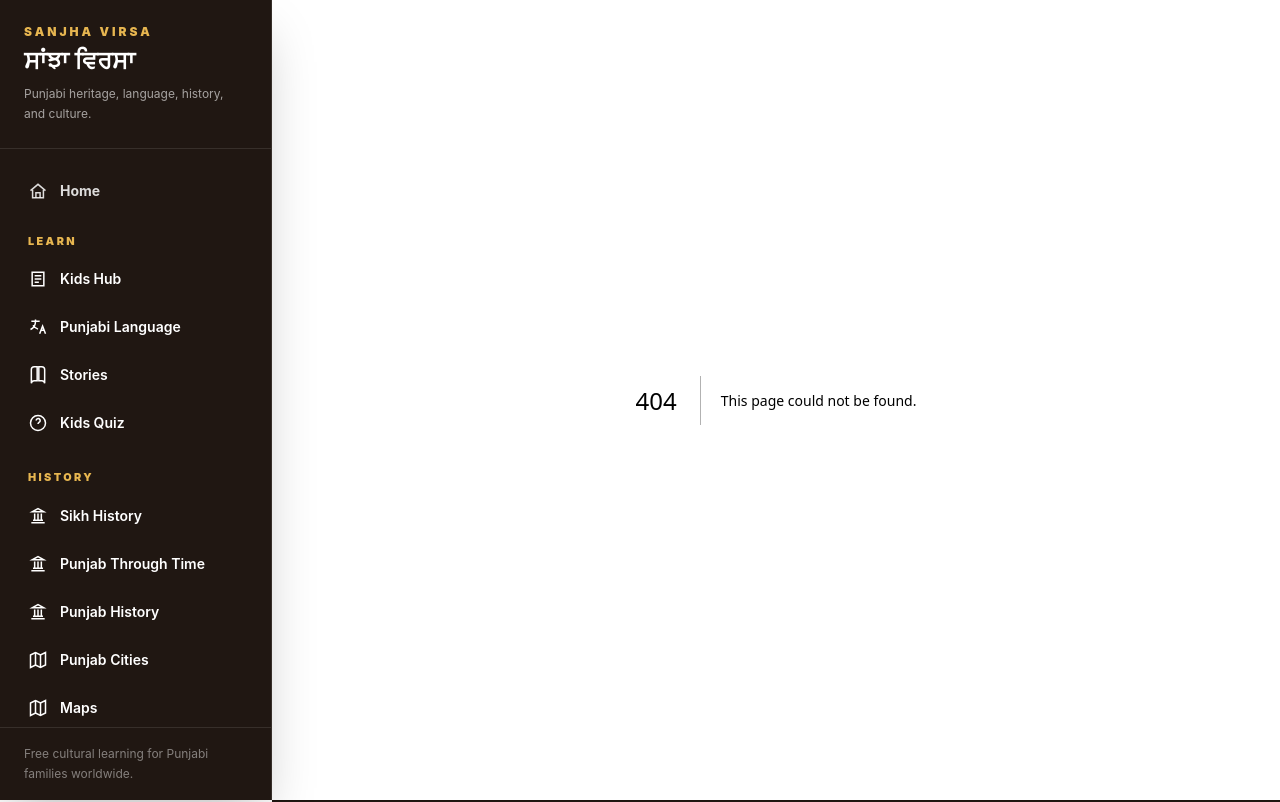
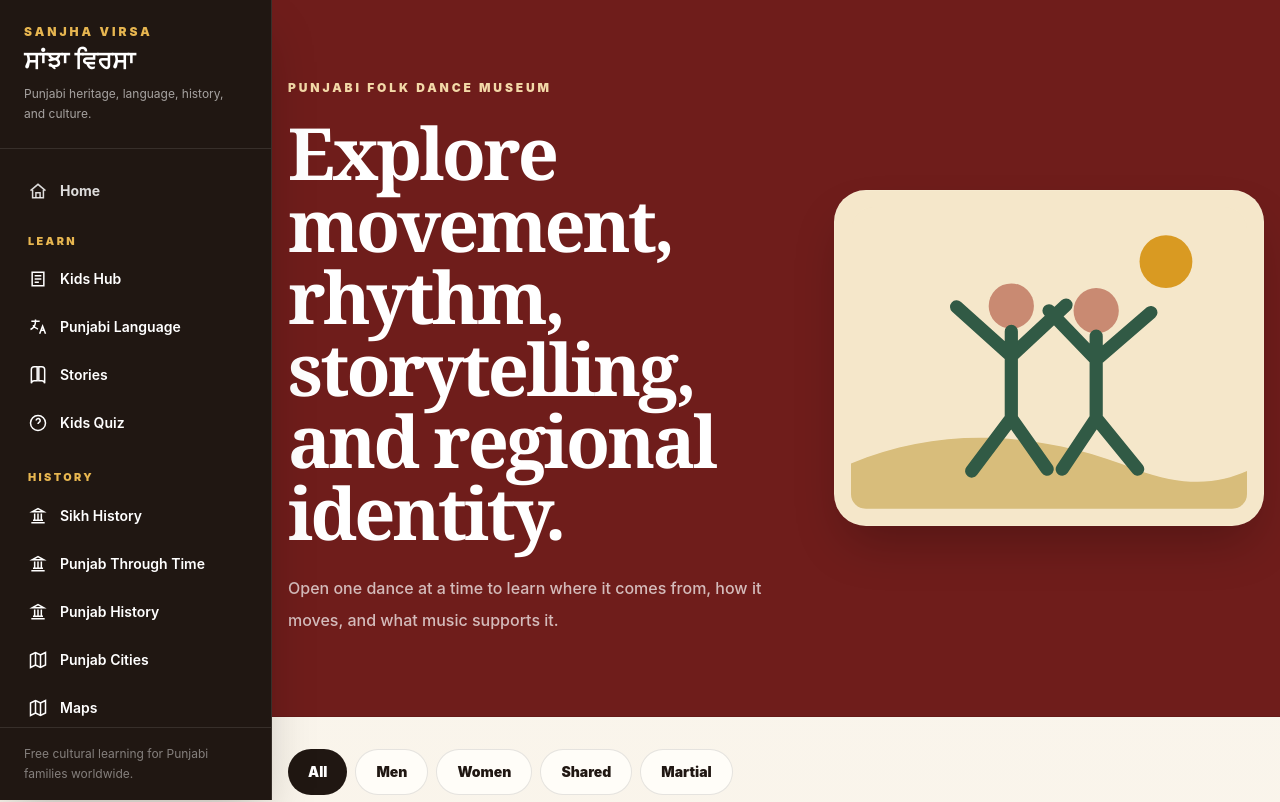
Before and after one commit to Gagan8atwal/sanjha-virsa, a Next.js app: page /dances in a window 1280 px wide. Before the commit this address had no page. Shown: the top 802 px of the page. Built offline with nearby package versions, Linux system fonts and the light colour scheme.

Commit message:
Add Punjabi Folk Dance Museum route

```diff
--- /dev/null
+++ b/app/dances/page.tsx
@@ -0,0 +1,5 @@
+import PunjabiDanceMuseum from '../../components/PunjabiDanceMuseum';
+
+export default function DancesPage() {
+  return <PunjabiDanceMuseum />;
+}
```
